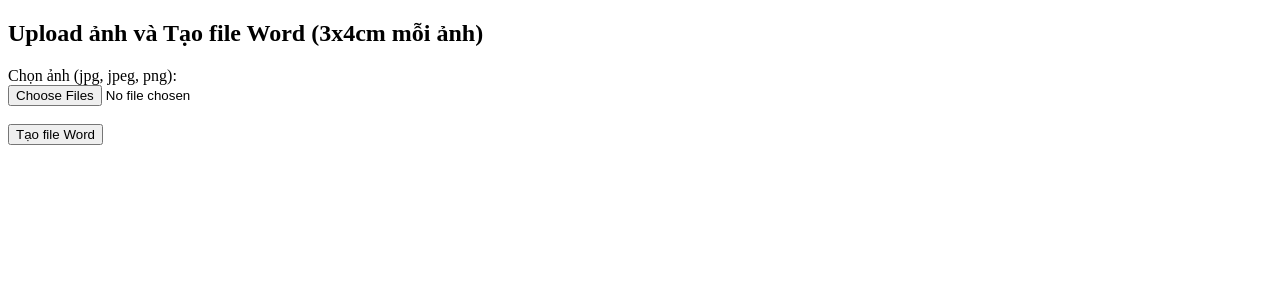
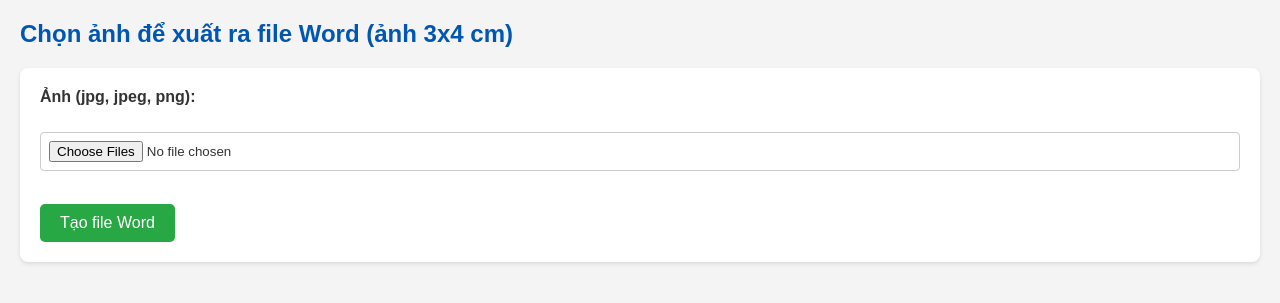
Before and after one commit to hoangphu1607/photo, a PHP site: page /photoanh/index.php in a window 1280 px wide. Shown: the top 303 px of the page. Run offline with PHP 8.4, Linux system fonts and the light colour scheme.

Commit message:
Update index.php

```diff
--- a/photoanh/index.php
+++ b/photoanh/index.php
@@ -1,106 +1,65 @@
-<?php
-ob_start(); // Thêm dòng này
-require_once '../vendor/autoload.php';
-
-use PhpOffice\PhpWord\PhpWord;
-use PhpOffice\PhpWord\IOFactory;
-use PhpOffice\PhpWord\Shared\Converter;
-
-if ($_SERVER['REQUEST_METHOD'] === 'POST' && isset($_FILES['images'])) {
-    $phpWord = new PhpWord();
-    $section = $phpWord->addSection();
-    $uploadDir = __DIR__ . '/uploads/';
-    $hasImage = false;
-
-    // Tạo thư mục nếu chưa tồn tại
-    if (!is_dir($uploadDir)) {
-        mkdir($uploadDir, 0777, true);
-    }
-
-    foreach ($_FILES['images']['tmp_name'] as $key => $tmpName) {
-        if (is_uploaded_file($tmpName)) {
-            $filename = $_FILES['images']['name'][$key];
-            $ext = strtolower(pathinfo($filename, PATHINFO_EXTENSION));
-
-            // Kiểm tra định dạng mở rộng hợp lệ
-            if (!in_array($ext, ['jpg', 'jpeg', 'png'])) {
-                continue;
-            }
-
-            // Kiểm tra MIME type
-            $finfo = finfo_open(FILEINFO_MIME_TYPE);
-            $mime = finfo_file($finfo, $tmpName);
-            finfo_close($finfo);
-
-            if (!in_array($mime, ['image/jpeg', 'image/png'])) {
-                continue;
-            }
-
-            // Đổi tên file tránh trùng
-            $newFileName = time() . '_' . uniqid() . '.' . $ext;
-            $destination = $uploadDir . $newFileName;
-
-            if (move_uploaded_file($tmpName, $destination)) {
-                $hasImage = true;
-
-                $section->addImage(
-                    $destination,
-                    [
-                        'width' => Converter::cmToPixel(3),
-                        'height' => Converter::cmToPixel(4),
-                        'wrappingStyle' => 'inline',
-                    ]
-                );
-                $section->addTextBreak(1);
-            }
-        }
-    }
-
-    if ($hasImage) {
-        $fileName = 'exported_images_' . time() . '.docx';
-        $filePath = __DIR__ . '/' . $fileName;
-
-        $objWriter = IOFactory::createWriter($phpWord, 'Word2007');
-        $objWriter->save($filePath);
-
-        // Xóa file ảnh sau khi sử dụng (tùy chọn)
-        foreach (glob($uploadDir . '*') as $file) {
-            unlink($file);
-        }
-
-        // Đảm bảo không có dữ liệu HTML nào gửi ra trước file Word
-        ob_clean();
-        flush();
-
-        header("Content-Description: File Transfer");
-        header("Content-Type: application/vnd.openxmlformats-officedocument.wordprocessingml.document");
-        header("Content-Disposition: attachment; filename=\"$fileName\"");
-        header("Content-Transfer-Encoding: binary");
-        header("Cache-Control: must-revalidate");
-        header("Expires: 0");
-
-        readfile($filePath);
-
-        // Xoá file Word sau khi gửi
-        unlink($filePath);
-        exit;
-    } else {
-        echo "<p style='color:red'>Không có ảnh hợp lệ được tải lên!</p>";
-    }
-}
-?>
-
 <!DOCTYPE html>
 <html>
 <head>
     <meta charset="UTF-8">
-    <title>Upload ảnh và Xuất Word 3x4cm</title>
+    <title>Upload ảnh & Xuất Word (3x4 cm)</title>
+    <style>
+        body {
+            font-family: Arial, sans-serif;
+            margin: 20px;
+            background-color: #f4f4f4;
+            color: #333;
+        }
+        h2 {
+            color: #0056b3;
+        }
+        form {
+            background-color: #fff;
+            padding: 20px;
+            border-radius: 8px;
+            box-shadow: 0 2px 4px rgba(0, 0, 0, 0.1);
+        }
+        label {
+            display: block;
+            margin-bottom: 8px;
+            font-weight: bold;
+        }
+        input[type="file"] {
+            border: 1px solid #ccc;
+            padding: 8px;
+            border-radius: 4px;
+            width: calc(100% - 18px);
+            margin-bottom: 15px;
+        }
+        button {
+            background-color: #28a745;
+            color: white;
+            padding: 10px 20px;
+            border: none;
+            border-radius: 5px;
+            cursor: pointer;
+            font-size: 16px;
+        }
+        button:hover {
+            background-color: #218838;
+        }
+        p {
+            margin-top: 20px;
+            padding: 10px;
+            border-radius: 5px;
+            background-color: #ffe0e0;
+            border: 1px solid #ff0000;
+        }
+        p[style*="color:red"] {
+            color: #d8000c;
+        }
+    </style>
 </head>
 <body>
-    <h2>Upload ảnh và Tạo file Word (3x4cm mỗi ảnh)</h2>
+    <h2>Chọn ảnh để xuất ra file Word (ảnh 3x4 cm)</h2>
     <form method="POST" enctype="multipart/form-data">
-        <label>Chọn ảnh (jpg, jpeg, png):</label><br>
-        <input type="file" name="images[]" multiple accept=".jpg,.jpeg,.png"><br><br>
+        <label for="images">Ảnh (jpg, jpeg, png):</label><br>
+        <input type="file" name="images[]" id="images" multiple accept=".jpg,.jpeg,.png" required><br><br>
         <button type="submit">Tạo file Word</button>
     </form>
 </body>
```
